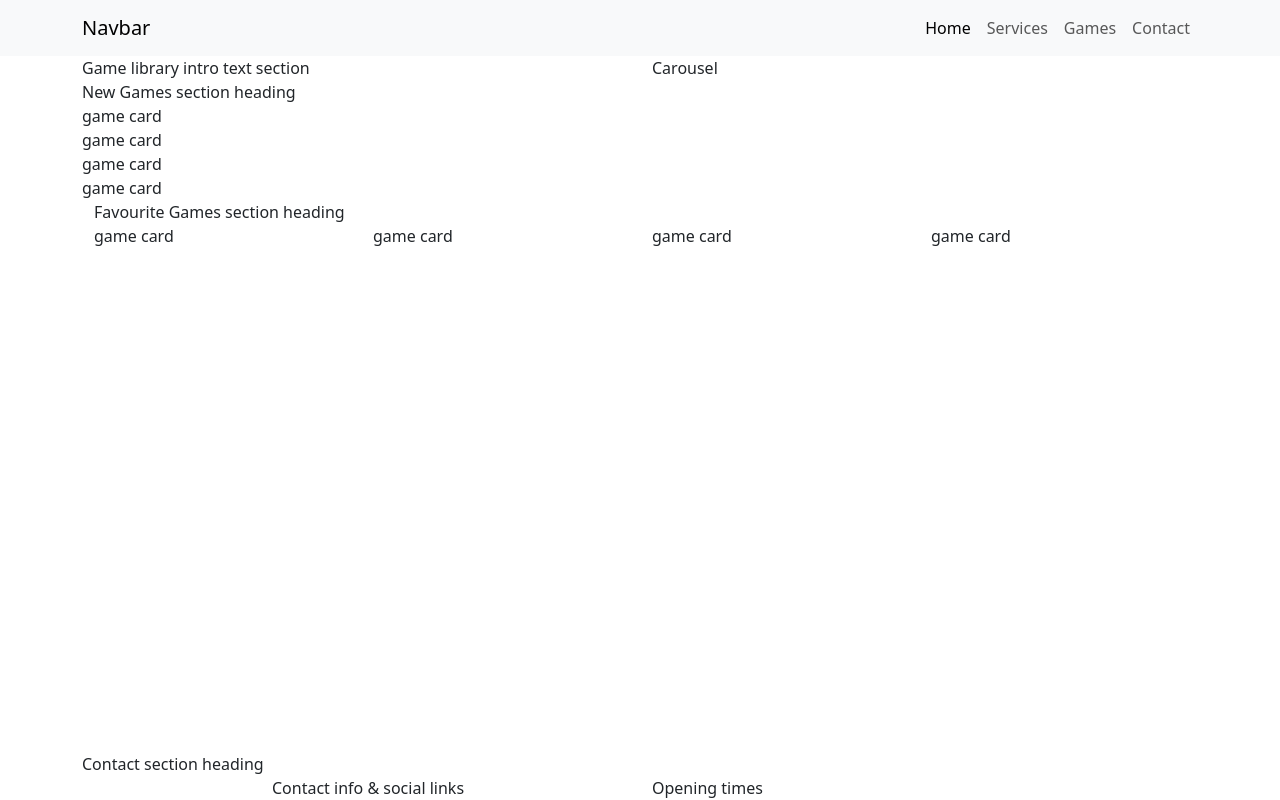
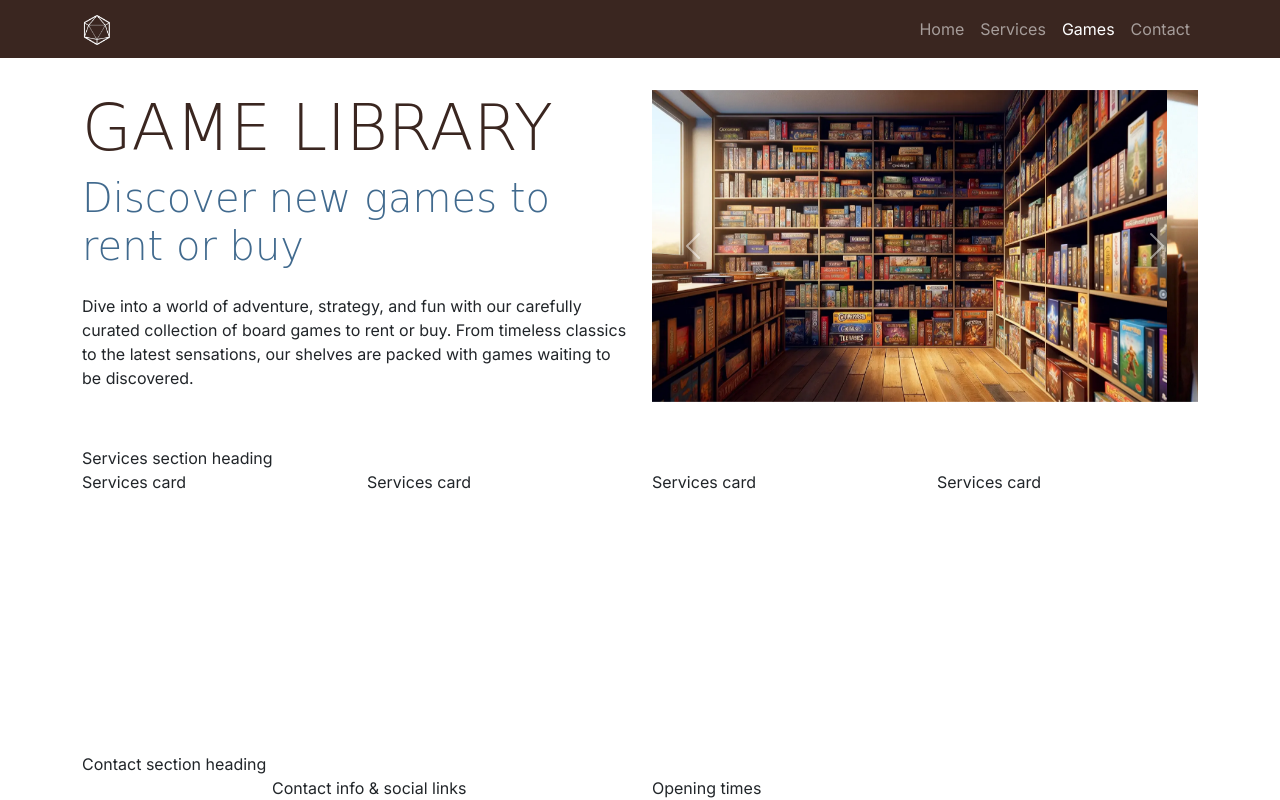
Before and after one commit to UkCoder165/Boardwalk-games, a plain HTML site: page game-library.html in a window 1280 px wide. Drawn offline with nearby package versions, Linux system fonts and the light colour scheme; a web font is replaced by a local one.

Commit message:
Add navbar and header for Game Library page

```diff
--- a/assets/css/style.css
+++ b/assets/css/style.css
@@ -30,7 +30,7 @@ h3 {
 }
 
 .section {
-    margin-top: 1rem;
+    margin-top: 2rem;
     margin-bottom: 2rem;
 }
 
--- a/game-library.html
+++ b/game-library.html
@@ -10,33 +10,37 @@
 <link rel="icon" type="image/png" sizes="32x32" href="assets/images/favicon-32x32.png">
 <link rel="icon" type="image/png" sizes="16x16" href="assets/images/favicon-16x16.png">
     <title>Boardwalk Games | Game Library</title>
-    <!-- Custom stylesheet -->
-    <link rel="stylesheet" href="assets/css/style.css">
 
     <!-- Bootstrap CSS link -->
     <link href="https://cdn.jsdelivr.net/npm/bootstrap@5.3.6/dist/css/bootstrap.min.css" rel="stylesheet" integrity="sha384-4Q6Gf2aSP4eDXB8Miphtr37CMZZQ5oXLH2yaXMJ2w8e2ZtHTl7GptT4jmndRuHDT" crossorigin="anonymous">
+
+<!-- Custom stylesheet -->
+    <link rel="stylesheet" href="assets/css/style.css">
 </head>
+
 
 <!-- Classes on body set to work with mt-auto on footer to ensure it always stays at the bottom of the page -->
 <body class="d-flex flex-column min-vh-100">
 
     <!--- Navigation -->
-    <nav class="navbar navbar-expand-lg bg-body-tertiary">
+    <nav id="navbar" class="navbar navbar-expand-lg" data-bs-theme="dark">
         <div class="container">
-            <a class="navbar-brand" href="#">Navbar</a>
+            <a class="navbar-brand" href="index.html">
+                <img src="assets/images/logo-sm-white.png" alt="Boardwalk Games logo" class="logo">
+            </a>
             <button class="navbar-toggler" type="button" data-bs-toggle="collapse" data-bs-target="#navbarNav" aria-controls="navbarNav" aria-expanded="false" aria-label="Toggle navigation">
             <span class="navbar-toggler-icon"></span>
             </button>
             <div class="collapse navbar-collapse" id="navbarNav">
                 <ul class="navbar-nav ms-auto">
                     <li class="nav-item">
-            <a class="nav-link active" aria-current="page" href="index.html">Home</a>
+                <a class="nav-link" href="index.html">Home</a>
                     </li>
                     <li class="nav-item">
                 <a class="nav-link" href="#">Services</a>
                     </li>
                     <li class="nav-item">
-            <a class="nav-link" href="game-library.html">Games</a>
+                <a class="nav-link active" aria-current="page" href="game-library.html">Games</a>
                     </li>
                     <li class="nav-item">
                  <a class="nav-link" href="#">Contact</a>
@@ -48,35 +52,58 @@
 
 
     <!-- Header with carousel -->
-     <header class="container">
+    <header id="header" class="container section">
         <div class="row">
-            <div class="col-12 col-xl-6">Game library intro text section</div>
-            <div class="col-12 col-xl-6">Carousel</div>
+            <div class="col-12 col-xl-6 text-center text-xl-start">
+            <h1 class="display-3">Game Library</h1>
+                <p class="lead display-6 sub-heading-color">Discover new games to rent or buy</p>
+                <p class="my-4">Dive into a world of adventure, strategy, and fun with our carefully curated
+                    collection of board games to rent or buy. From timeless classics to the latest sensations,
+                    our shelves are packed with games waiting to be discovered.</p>
+            </div>
+            <div class="col-12 col-xl-6">
+            <div id="carouselExampleAutoplaying" class="carousel slide" data-bs-ride="carousel">
+                <div class="carousel-inner">
+                    <div class="carousel-item active">
+                        <img src="assets/images/game-library-carousel-1.webp" class="d-block w-100" alt="Bookshelves filled with boardgames">
+                    </div>
+                    <div class="carousel-item">
+                        <img src="assets/images/game-library-carousel-2.webp" class="d-block w-100" alt="Bookshelves filled with boardgames">
+                    </div>
+                    <div class="carousel-item">
+                        <img src="assets/images/game-library-carousel-3.webp" class="d-block w-100" alt="Bookshelves filled with boardgames, one man is browsing the shelves">
+                    </div>
+                    <div class="carousel-item">
+                        <img src="assets/images/game-library-carousel-4.webp" class="d-block w-100" alt="8 board games stacked on top of each other">
+                    </div>
+                </div>
+                <button class="carousel-control-prev" type="button" data-bs-target="#carouselExampleAutoplaying" data-bs-slide="prev">
+                    <span class="carousel-control-prev-icon" aria-hidden="true"></span>
+                    <span class="visually-hidden">Previous</span>
+                </button>
+                <button class="carousel-control-next" type="button" data-bs-target="#carouselExampleAutoplaying" data-bs-slide="next">
+                    <span class="carousel-control-next-icon" aria-hidden="true"></span>
+                    <span class="visually-hidden">Next</span>
+                </button>
+            </div>
+        <div>
         </div>
      </header>
 
     <!-- main element to hold all key sections of the home page. It is not part of the grid structure -->
     <main>
-        <!-- New Games Section -->
+        <!-- Services section -->
         <section class="container">
             <div class="row">
-                <div class="col-12">New Games section heading<div>
-                <div class="col-12 col-md-6 col-xl-3">game card</div>
-                <div class="col-12 col-md-6 col-xl-3">game card</div>
-                <div class="col-12 col-xl-6 col-xl-3">game card</div>
-                <div class="col-12 col-md-6 col-xl-3">game card</div>
-            </div>
-        <section>
-        <!-- Favourite Games section -->
-        <section class="container">
-            <div class="row">
-                <div class="col-12">Favourite Games section heading</div>
-                <div class="col-12 col-md-6 col-xl-3">game card</div>
-                <div class="col-12 col-md-6 col-xl-3">game card</div>
-                <div class="col-12 col-md-6 col-xl-3">game card</div>
-                <div class="col-12 col-md-6 col-xl-3">game card</div>
+                <div class="col-12">Services section heading</div>
+                <div class="col-12 col-md-6 col-xl-3">Services card</div>
+                <div class="col-12 col-md-6 col-xl-3">Services card</div>
+                <div class="col-12 col-md-6 col-xl-3">Services card</div>
+                <div class="col-12 col-md-6 col-xl-3">Services card</div>
             </div>
         </section>
+
+
 
     </main>
 
```
Also changed, not shown: index.html (+4 -5 lines). Lines whose indentation alone changed are shown as unchanged.
